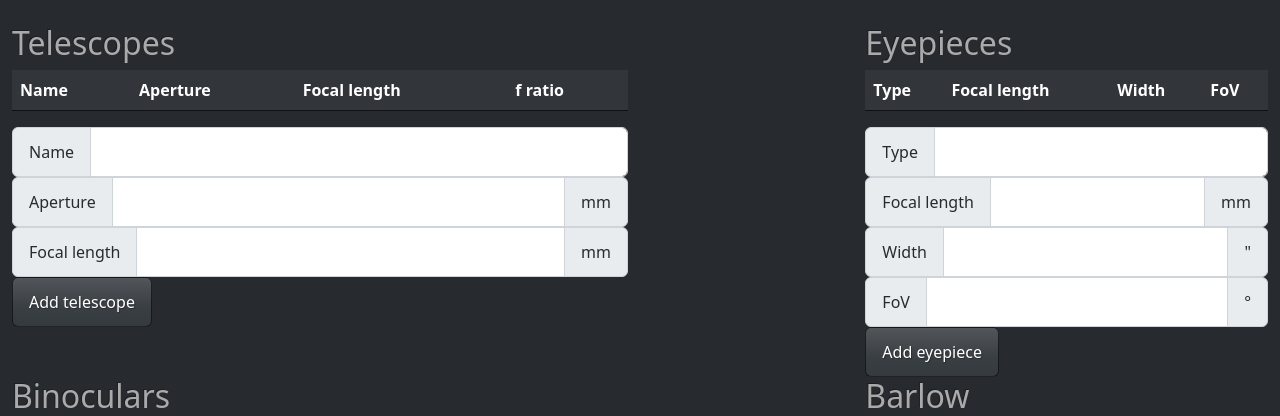
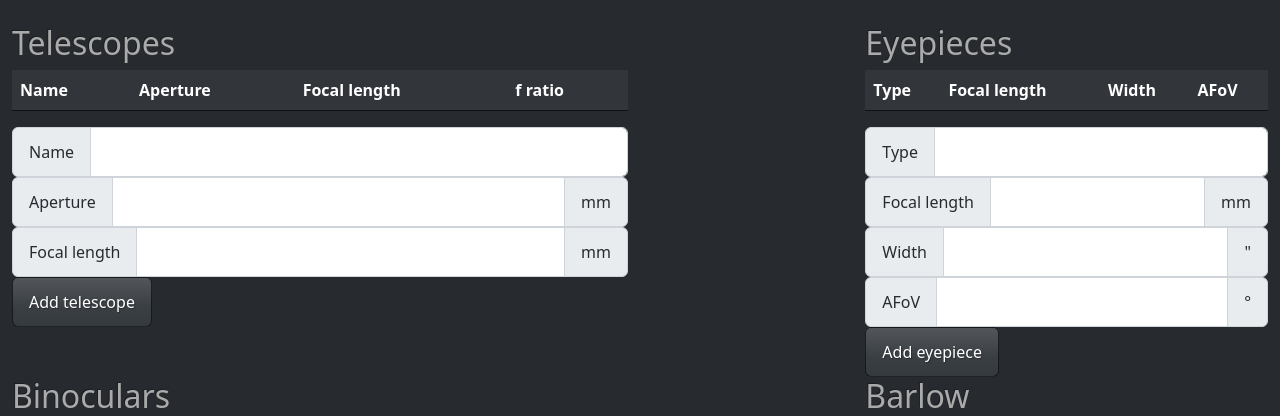
Before and after one commit to DanielAndreasen/astro-log, a Flask app: page /equipments in a window 1280 px wide. Shown: the part 58-474 px from the top of the page. Run offline with Flask 3, Linux system fonts and the light colour scheme; lists and menus that the app fills with data are empty; some libraries are stand-ins or nearby versions.

Commit message:
Save afov on eyepiece when creating a new one (if provided)

```diff
--- a/src/astrolog/web/app.py
+++ b/src/astrolog/web/app.py
@@ -417,7 +417,7 @@ def new_eyepiece() -> Response:
         flash("Eyepiece width must be provided", category="danger")
         return redirect(url_for("equipments"))
     eyepiece, created = EyePiece.get_or_create(
-        type=type_, focal_length=focal_length, width=width
+        type=type_, focal_length=focal_length, width=width, afov=form.get("afov", None)
     )
     if created:
         flash(f'Eyepiece "{eyepiece.type}" was created', category="success")
--- a/src/astrolog/web/templates/equipments.html
+++ b/src/astrolog/web/templates/equipments.html
@@ -73,7 +73,7 @@
         <th>Type</th>
         <th>Focal length</th>
         <th>Width</th>
-        <th>FoV</th>
+        <th>AFoV</th>
       </thead>
       <tbody>
         {% for eyepiece in eyepieces %}
@@ -81,7 +81,7 @@
             <td>{{eyepiece.type}}</td>
             <td>{{eyepiece.focal_length}}mm</td>
             <td>{{eyepiece.width}}"</td>
-            <td>{{eyepiece.fov or '' }}&#176;</td>
+            <td>{{eyepiece.afov or '' }}&#176;</td>
           </tr>
         {% endfor %}
       </tbody>
@@ -118,14 +118,14 @@
         <span class="input-group-text" id="width">"</span>
       </div>
       <div class="input-group">
-        <span class="input-group-text" id="fov">FoV</span>
+        <span class="input-group-text" id="afov">AFoV</span>
         <input
-          name="fov"
+          name="afov"
           type="text"
           class="form-control"
-          aria-describedby="fov"
+          aria-describedby="afov"
         />
-        <span class="input-group-text" id="fov">&#176;</span>
+        <span class="input-group-text" id="afov">&#176;</span>
       </div>
       <button type="submit" class="btn btn-primary">Add eyepiece</button>
     </form>
```
